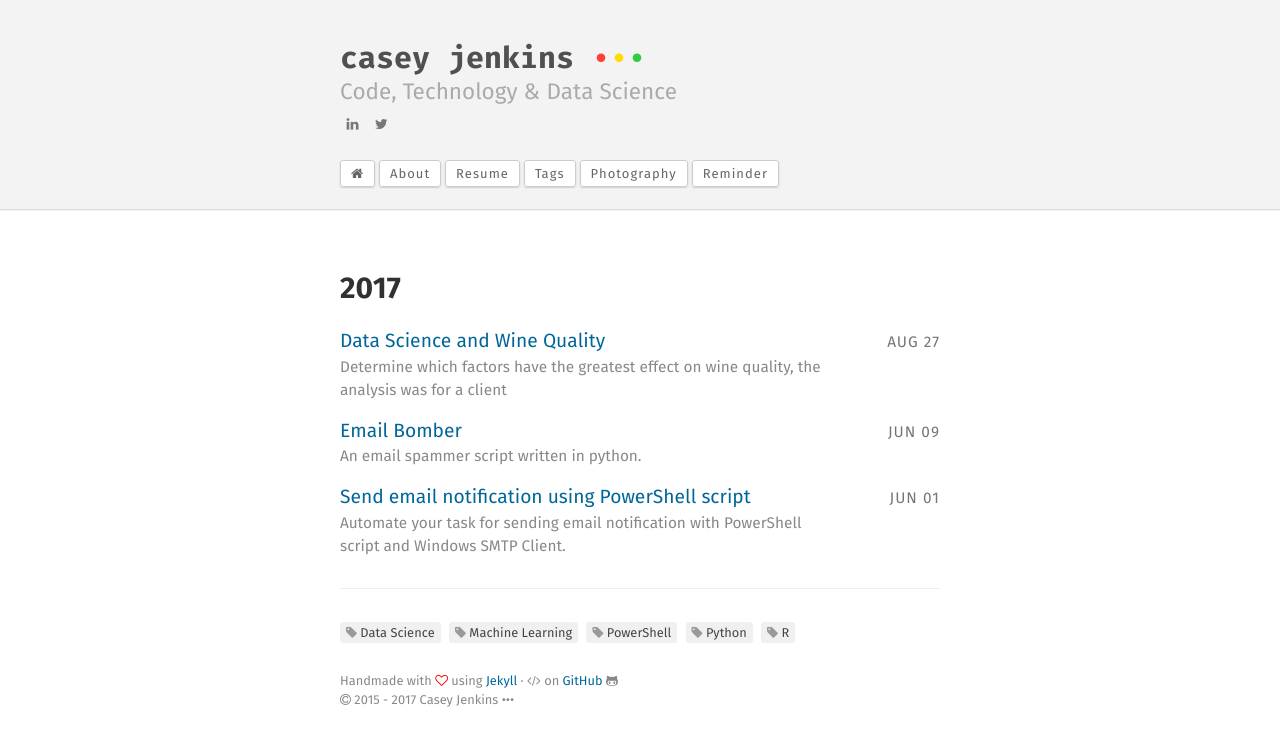
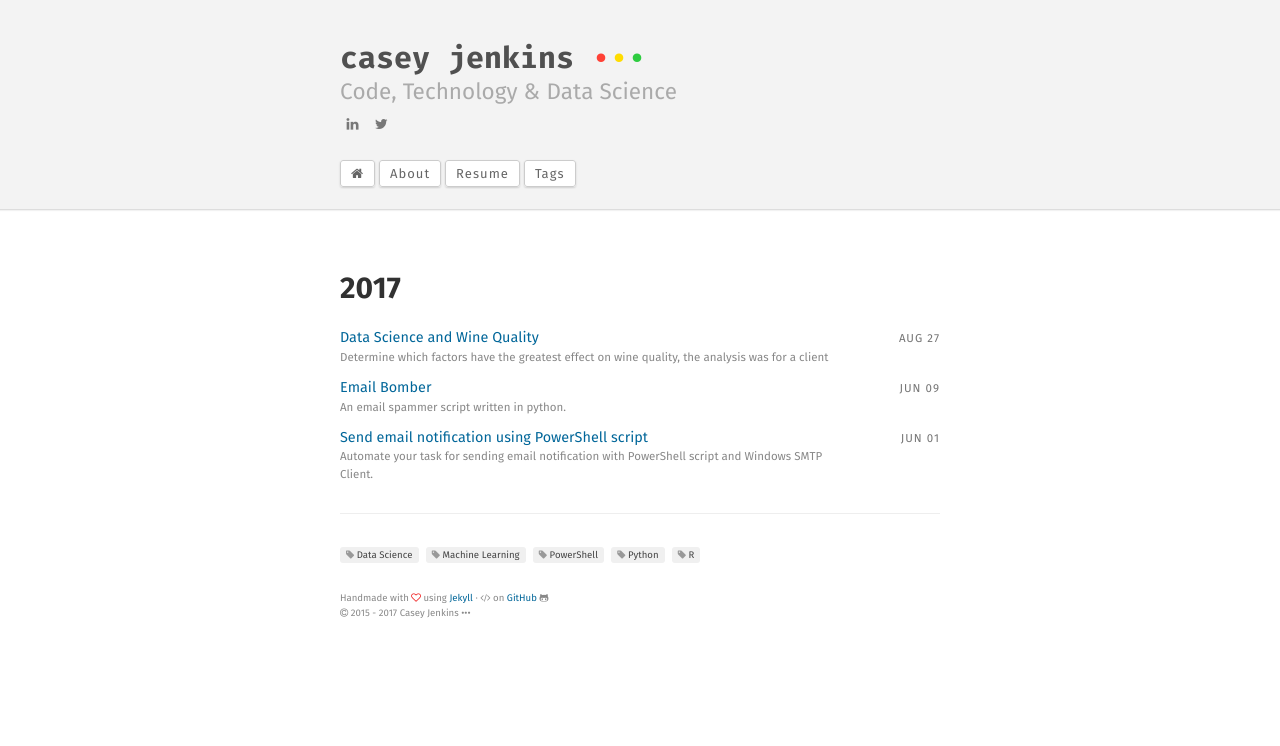
Before and after one commit to saltfog/saltfog.github.io, a Jekyll site: the page built from index.html, in a window 1280 px wide. Shown: the top 746 px of the page. Built offline with Jekyll 4.4.1, drawn with Linux system fonts in a browser that asks for light colours.

```diff
--- a/_layouts/default.html
+++ b/_layouts/default.html
@@ -36,8 +36,8 @@
                 {% else %}
                 <li><a href="/tagged">Tags</a></li>
                 {% endif %}
-                <li><a href="/my-photography">Photography</a></li>
-                <li><a href="/reminder">Reminder</a></li>
+                <!--<li><a href="/my-photography">Photography</a></li>
+                <li><a href="/reminder">Reminder</a></li>-->
               </ul>
           </div>
 
--- a/assets/scss/_layout.scss
+++ b/assets/scss/_layout.scss
@@ -21,7 +21,7 @@
     -webkit-text-size-adjust: 100%;
     -ms-text-size-adjust: 100%;
     font-family: 'Fira Sans', sans-serif;
-    font-size: 16px;
+    font-size: 12px;
     line-height: 1.5;
 }
 
@@ -210,7 +210,7 @@
     padding-right: 1rem;
     margin-left: auto;
     margin-right: auto;
-    max-width: 28rem;
+    max-width: 10rem;
 }
 
 .masthead {
```
